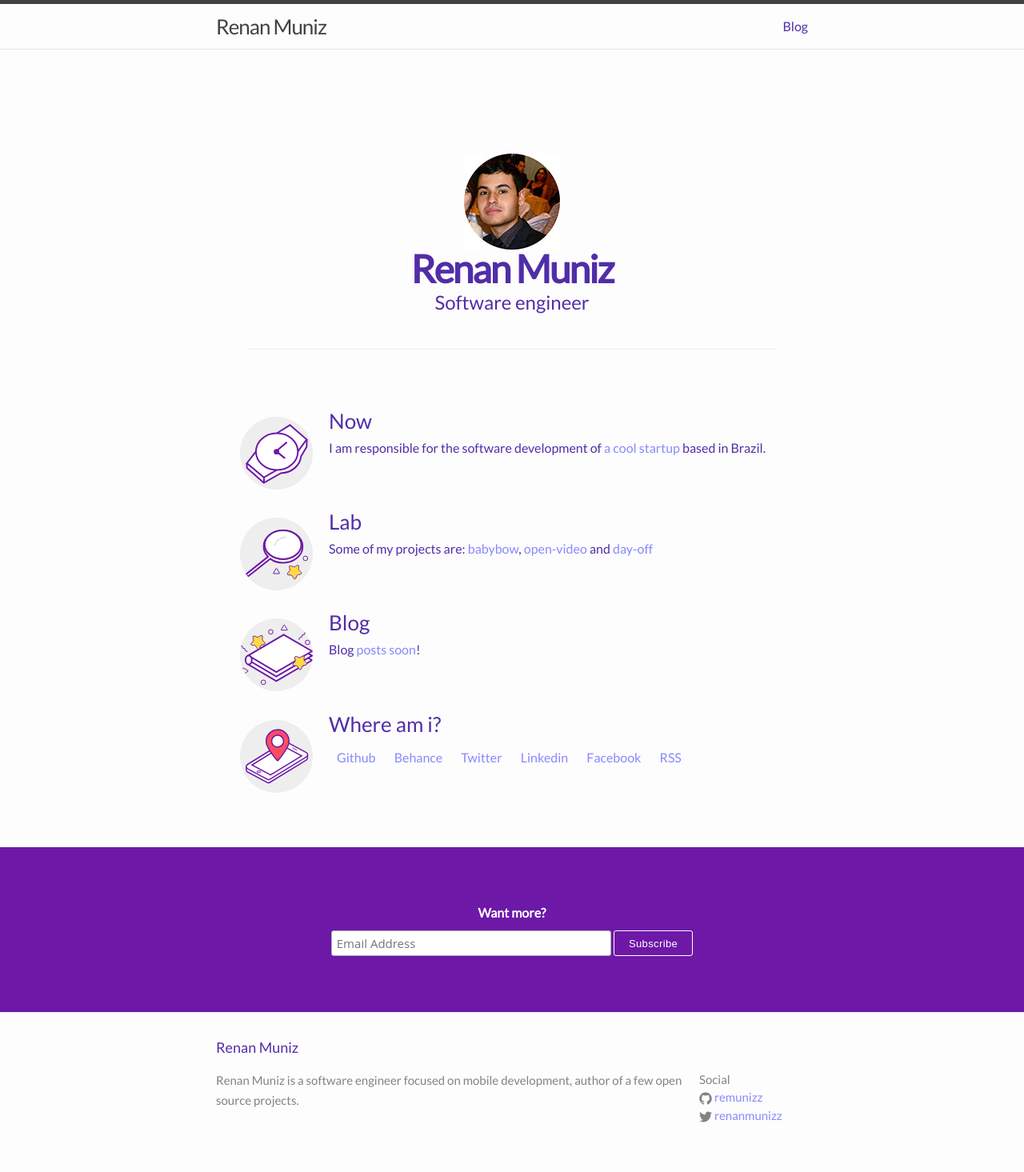
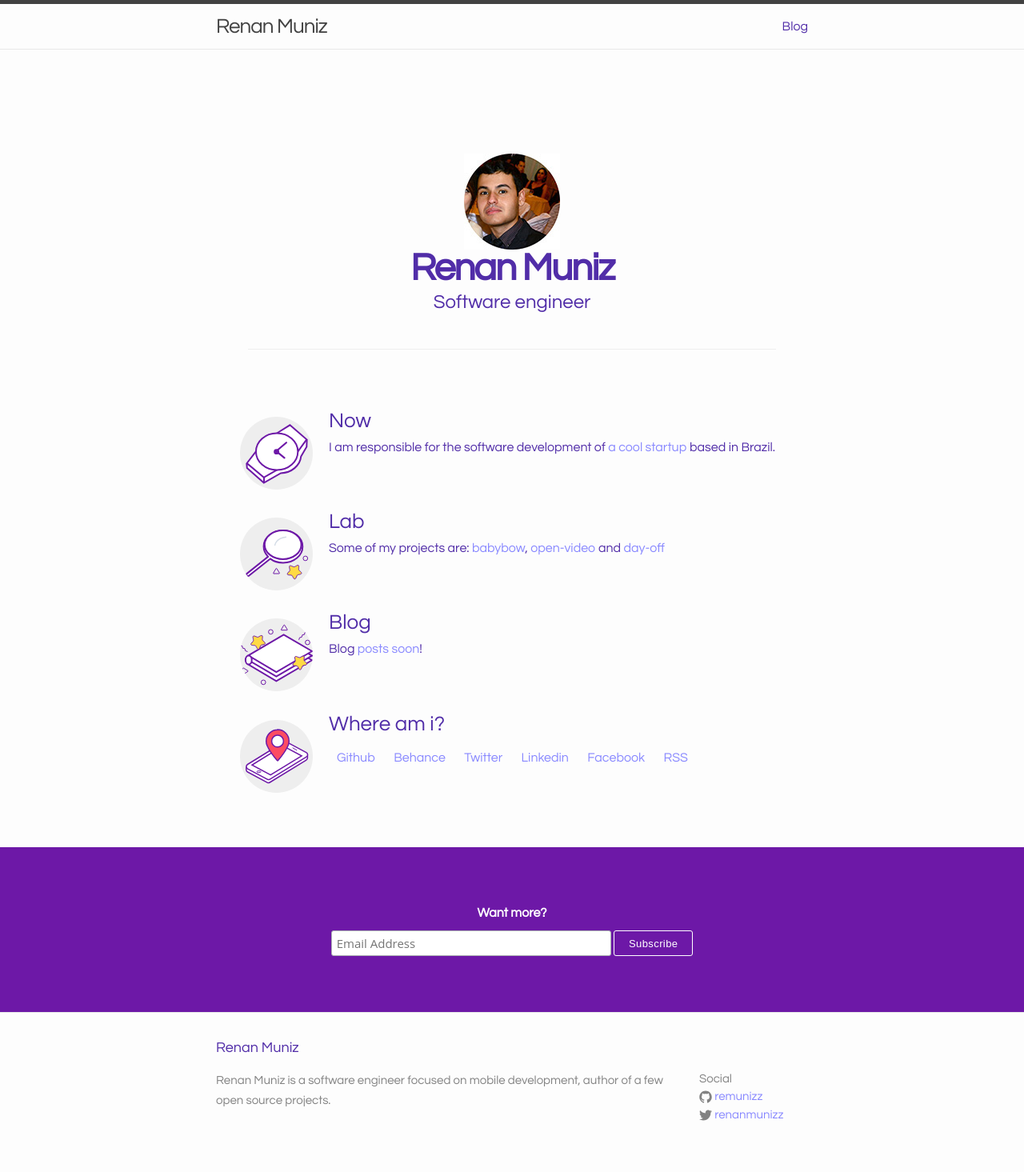
Before and after one commit to remunizz/remunizz.github.io, a Jekyll site: the page built from index.html, in a window 1280 px wide. Shown: the whole page at 80% size. Built offline with Jekyll 4.4.1, drawn with Linux system fonts in a browser that asks for light colours.

Commit message:
Update the site font family

```diff
--- a/_includes/head.html
+++ b/_includes/head.html
@@ -50,5 +50,5 @@
   <link rel="stylesheet" href="{{ "
   /assets/style.min.css" | prepend : site.baseurl }}">
 
-  <link href='https://fonts.googleapis.com/css?family=Lato' rel='stylesheet' type='text/css'>
+  <link href="https://fonts.googleapis.com/css?family=Questrial" rel="stylesheet">
 </head>
--- a/_sass/main.scss
+++ b/_sass/main.scss
@@ -3,7 +3,7 @@
 
 
 // Our variables
-$base-font-family: "Lato", Helvetica, Arial, sans-serif;
+$base-font-family: 'Questrial', Helvetica, Arial, sans-serif;
 $base-font-size:   16px;
 $base-font-weight: 400;
 $small-font-size:  $base-font-size * 0.875;
```
Also changed, not shown: assets/style.min.css.
